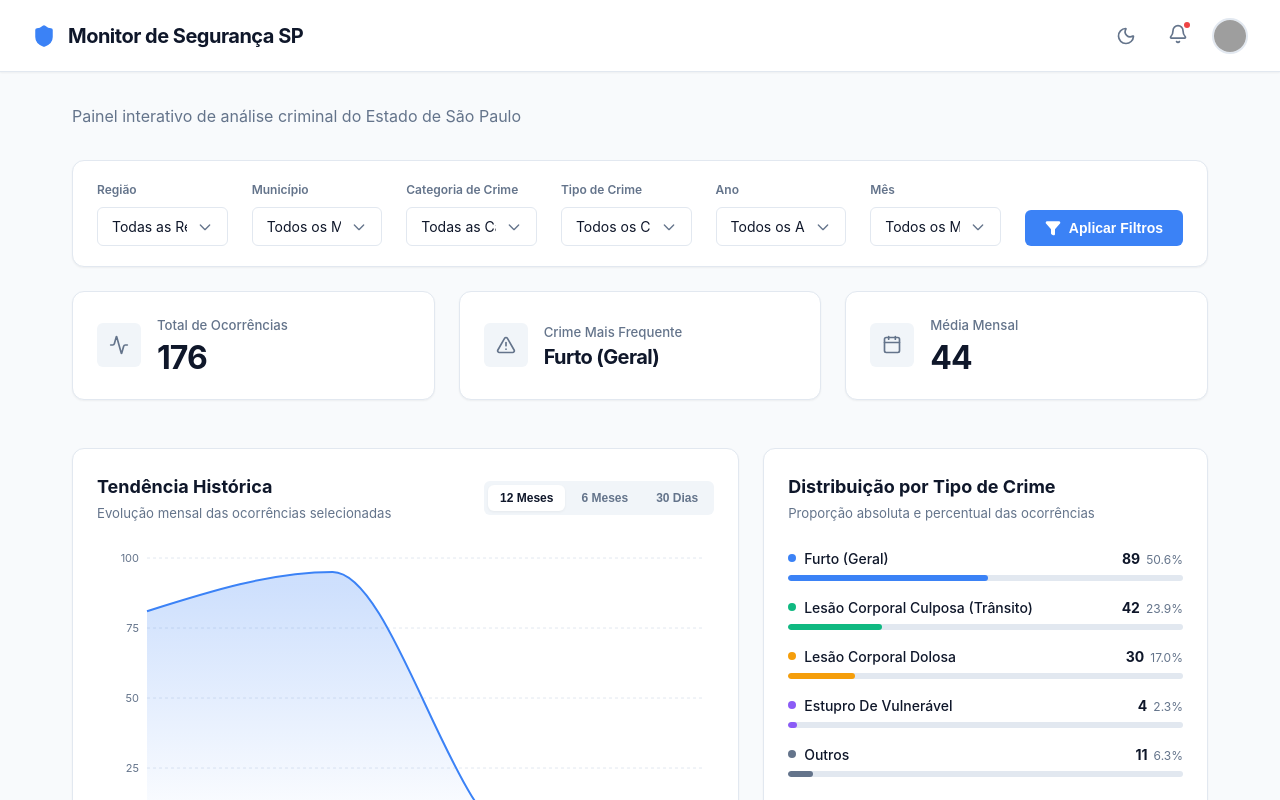
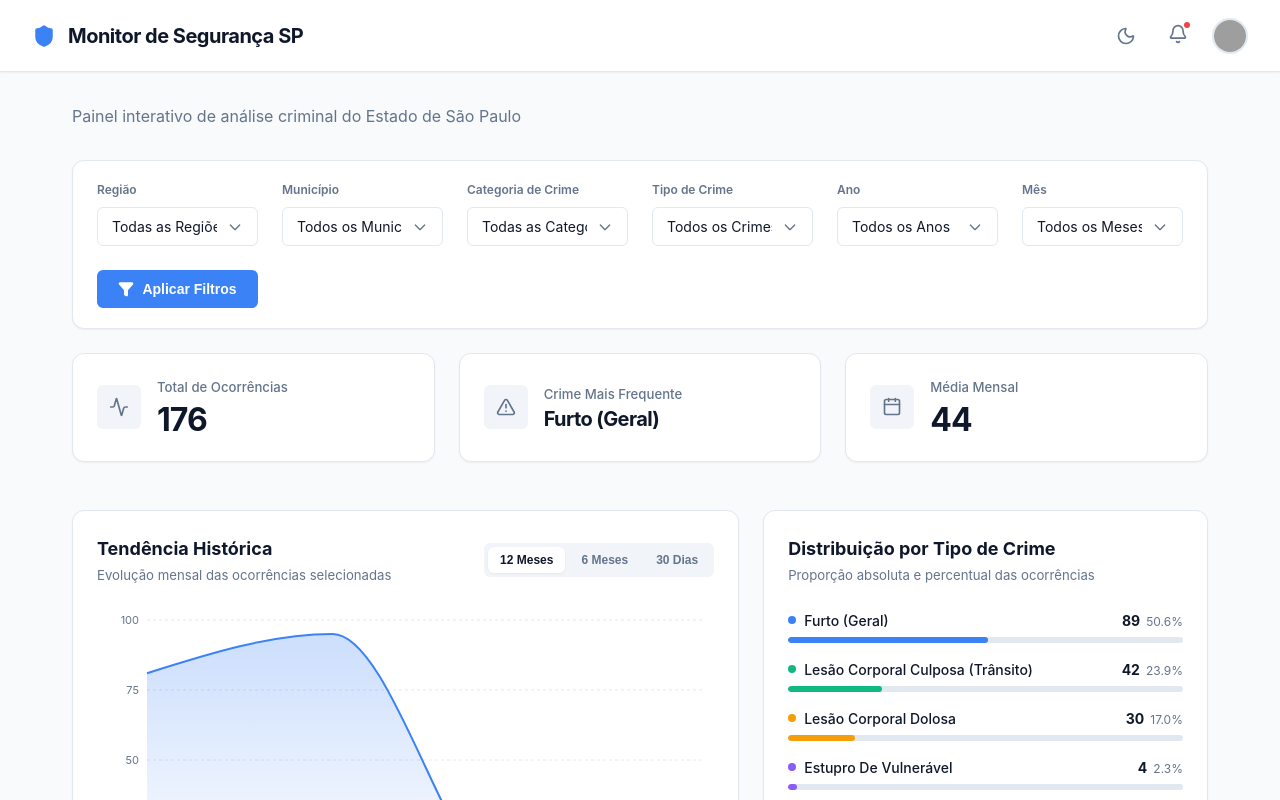
Before and after one commit to GabriellySS/dashboard-criminalidade, a React (Vite) app: page / in a window 1280 px wide. Shown: the top 800 px of the page. Built offline with nearby package versions, Linux system fonts and the light colour scheme; grey boxes are pictures that could not be loaded.

Commit message:
refactor: aplica melhorias de responsividade, acessibilidade e estados de foco no frontend

```diff
--- a/src/components/FilterBar/FilterBar.module.css
+++ b/src/components/FilterBar/FilterBar.module.css
@@ -4,8 +4,9 @@
   border-radius: var(--radius-md);
   padding: 1.25rem 1.5rem;
   margin: 1.5rem 0;
-  display: flex;
-  align-items: flex-end;
+  display: grid;
+  grid-template-columns: repeat(auto-fit, minmax(150px, 1fr));
+  align-items: end;
   gap: 1.5rem;
   box-shadow: var(--shadow-subtle);
   transition: background-color 0.3s, border-color 0.3s, box-shadow 0.3s;
@@ -14,7 +15,6 @@
 .filterGroup {
   display: flex;
   flex-direction: column;
-  flex: 1;
   gap: 0.5rem;
 }
 
@@ -44,9 +44,14 @@
   transition: border-color 0.15s, box-shadow 0.15s;
 }
 
-.select:focus {
+.select:hover {
+  border-color: var(--color-text-secondary);
+}
+
+.select:focus,
+.select:focus-visible {
   border-color: var(--color-accent);
-  box-shadow: 0 0 0 2px rgba(59, 130, 246, 0.1);
+  box-shadow: 0 0 0 3px rgba(59, 130, 246, 0.2);
 }
 
 .button {
@@ -61,11 +66,18 @@
   align-items: center;
   gap: 0.5rem;
   cursor: pointer;
-  transition: opacity 0.2s, transform 0.1s;
+  height: 38px;
+  justify-content: center;
+  transition: opacity 0.2s, transform 0.1s, box-shadow 0.2s;
 }
 
 .button:hover {
   opacity: 0.9;
+}
+
+.button:focus-visible {
+  outline: none;
+  box-shadow: 0 0 0 3px rgba(59, 130, 246, 0.4);
 }
 
 .button:active {
@@ -74,13 +86,11 @@
 
 @media (max-width: 768px) {
   .filterBar {
-    flex-direction: column;
-    align-items: stretch;
+    grid-template-columns: 1fr;
     gap: 1rem;
   }
 
   .button {
     width: 100%;
-    justify-content: center;
   }
 }
--- a/src/components/FilterBar/FilterBar.tsx
+++ b/src/components/FilterBar/FilterBar.tsx
@@ -49,6 +49,7 @@ export const FilterBar: React.FC<FilterBarProps> = ({
         <label htmlFor="regiao-select">Região</label>
         <select
           id="regiao-select"
+          aria-label="Filtrar por Região"
           className={styles.select}
           value={regiaoSelecionada}
           onChange={(e) => {
@@ -69,6 +70,7 @@ export const FilterBar: React.FC<FilterBarProps> = ({
         <label htmlFor="municipio-select">Município</label>
         <select
           id="municipio-select"
+          aria-label="Filtrar por Município"
           className={styles.select}
           value={municipioSelecionado}
           onChange={(e) => setMunicipioSelecionado(e.target.value)}
@@ -86,6 +88,7 @@ export const FilterBar: React.FC<FilterBarProps> = ({
         <label htmlFor="categoria-select">Categoria de Crime</label>
         <select
           id="categoria-select"
+          aria-label="Filtrar por Categoria de Crime"
           className={styles.select}
           value={categoriaSelecionada}
           onChange={(e) => {
@@ -106,6 +109,7 @@ export const FilterBar: React.FC<FilterBarProps> = ({
         <label htmlFor="crime-select">Tipo de Crime</label>
         <select
           id="crime-select"
+          aria-label="Filtrar por Tipo de Crime"
           className={styles.select}
           value={crimeSelecionado}
           onChange={(e) => setCrimeSelecionado(e.target.value)}
@@ -127,6 +131,7 @@ export const FilterBar: React.FC<FilterBarProps> = ({
         <label htmlFor="ano-select">Ano</label>
         <select
           id="ano-select"
+          aria-label="Filtrar por Ano"
           className={styles.select}
           value={anoSelecionado}
           onChange={(e) => setAnoSelecionado(e.target.value)}
@@ -144,6 +149,7 @@ export const FilterBar: React.FC<FilterBarProps> = ({
         <label htmlFor="mes-select">Mês</label>
         <select
           id="mes-select"
+          aria-label="Filtrar por Mês"
           className={styles.select}
           value={mesSelecionado}
           onChange={(e) => setMesSelecionado(e.target.value)}
@@ -157,7 +163,7 @@ export const FilterBar: React.FC<FilterBarProps> = ({
         </select>
       </div>
 
-      <button className={styles.button} type="button">
+      <button className={styles.button} type="button" aria-label="Aplicar filtros selecionados">
         <Filter size={16} fill="white" />
         Aplicar Filtros
       </button>
--- a/src/components/RegionTable/RegionTable.module.css
+++ b/src/components/RegionTable/RegionTable.module.css
@@ -63,9 +63,10 @@
   transition: border-color 0.15s, box-shadow 0.15s;
 }
 
-.searchInput:focus {
+.searchInput:focus,
+.searchInput:focus-visible {
   border-color: var(--color-accent);
-  box-shadow: 0 0 0 2px rgba(59, 130, 246, 0.1);
+  box-shadow: 0 0 0 3px rgba(59, 130, 246, 0.2);
 }
 
 .tableWrapper {
@@ -191,6 +192,7 @@
   color: var(--color-text-primary);
   cursor: pointer;
   transition: all 0.2s;
+  outline: none;
 }
 
 .pageButton:hover:not(:disabled) {
@@ -198,6 +200,11 @@
   color: var(--color-accent);
 }
 
+.pageButton:focus-visible {
+  border-color: var(--color-accent);
+  box-shadow: 0 0 0 3px rgba(59, 130, 246, 0.2);
+}
+
 .pageButton:disabled {
   opacity: 0.5;
   cursor: not-allowed;
--- a/src/components/RegionTable/RegionTable.tsx
+++ b/src/components/RegionTable/RegionTable.tsx
@@ -77,6 +77,7 @@ export const RegionTable: React.FC<RegionTableProps> = ({ data, isLoading = fals
           <input
             type="text"
             placeholder="Buscar município ou crime..."
+            aria-label="Buscar município ou crime"
             className={styles.searchInput}
             value={search}
             onChange={handleSearchChange}
@@ -157,6 +158,7 @@ export const RegionTable: React.FC<RegionTableProps> = ({ data, isLoading = fals
               className={styles.pageButton}
               onClick={() => setCurrentPage((prev) => Math.max(prev - 1, 1))}
               disabled={currentPageAdjusted === 1}
+              aria-label="Ir para a página anterior"
             >
               Anterior
             </button>
@@ -164,6 +166,7 @@ export const RegionTable: React.FC<RegionTableProps> = ({ data, isLoading = fals
               className={styles.pageButton}
               onClick={() => setCurrentPage((prev) => Math.min(prev + 1, totalPages))}
               disabled={currentPageAdjusted === totalPages}
+              aria-label="Ir para a próxima página"
             >
               Próxima
             </button>
```
